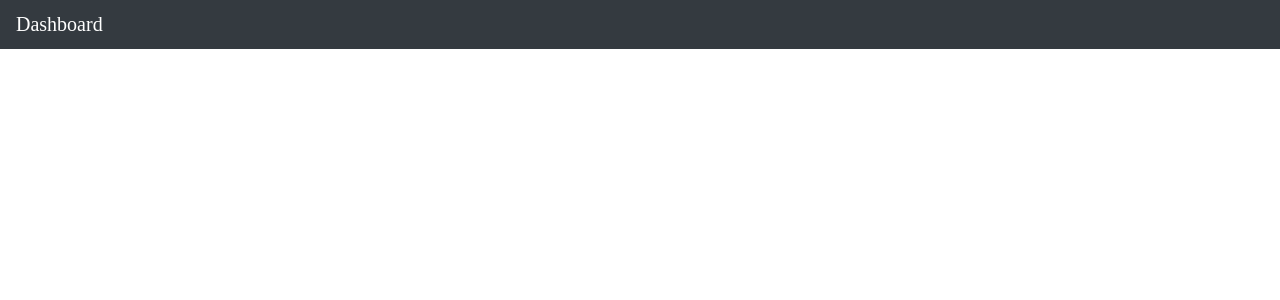
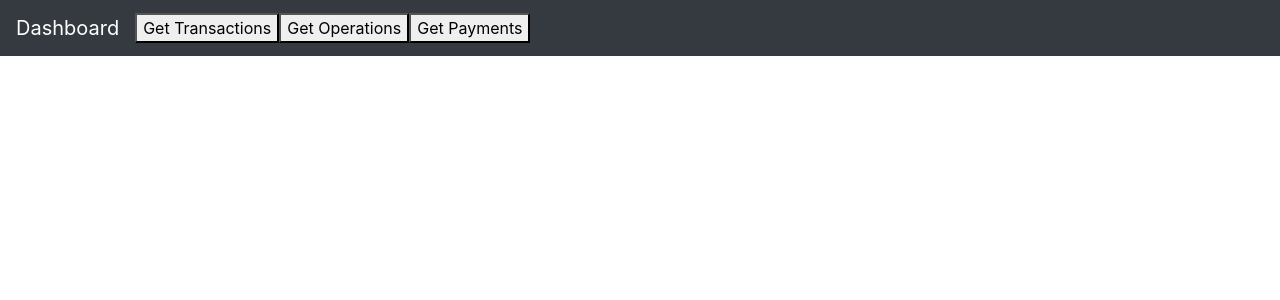
Before and after one commit to domengabrovsek/crypto-dashboard, a Vue app in the folder client/: page / in a window 1280 px wide. Shown: the top 300 px of the page. Built offline with nearby package versions, Linux system fonts and the light colour scheme.

Commit message:
Added cors to all endpoints, basic frontend in vue

```diff
--- a/client/src/App.vue
+++ b/client/src/App.vue
@@ -1,23 +1,79 @@
 <template>
   <div id="app">
+
       <header>
-      <!-- Fixed navbar -->
         <nav class="navbar navbar-expand-md navbar-dark fixed-top bg-dark">
           <a class="navbar-brand" href="#">Dashboard</a>
+          <button class="btn-default" @click="getTransactions()">Get Transactions</button>
+          <button class="btn-default" @click="getOperations()">Get Operations</button>
+          <button class="btn-default" @click="getPayments()">Get Payments</button>
         </nav>
       </header>
+
+      <div class ="container-fluid justify-content-center " >
+        <table v-if="response" class="table table-striped table-dark">
+          <thead>
+            <tr>
+              <th scope="col" v-for="column in response.columns" :key="column">{{ column }}</th>
+            </tr>
+          </thead>
+          <tbody>
+            <tr v-for="row in response.data" :key="row.id">
+              <td v-for="column in response.columns" :key="column">{{ row[column] }}</td>
+            </tr>
+          </tbody>
+        </table>
       </div>
+    </div>
+
 </template>
 
 <script>
+import axios from 'axios';
+
+const host = 'http://localhost:3030';
+
 export default {
   data() {
-    return {};
+    return {
+      response: {
+        columns: null,
+        data: null,
       },
-  methods: {},
+    };
+  },
+  methods: {
+    getTransactions() {
+      axios.get(`${host}/public/stellar/transactions`).then((response) => {
+        this.response = {
+          columns: Object.keys(response.data[0]),
+          data: response.data,
+        };
+      });
+    },
+    getPayments() {
+      axios.get(`${host}/public/stellar/payments`).then((response) => {
+        this.response = {
+          columns: Object.keys(response.data[0]),
+          data: response.data,
+        };
+      });
+    },
+    getOperations() {
+      axios.get(`${host}/public/stellar/operations`).then((response) => {
+        this.response = {
+          columns: Object.keys(response.data[0]),
+          data: response.data,
+        };
+      });
+    },
+  },
 };
 </script>
 
-<style scoped>
-@import "~bootstrap/dist/css/bootstrap.css";
+<style>
+
+table {
+  margin-top: 56px
+}
 </style>
--- a/client/src/main.js
+++ b/client/src/main.js
@@ -1,6 +1,10 @@
 import Vue from 'vue';
 import App from './App.vue';
+import 'axios';
+import 'jquery';
+import 'popper.js';
 import 'bootstrap';
+import 'bootstrap/dist/css/bootstrap.min.css';
 
 Vue.config.productionTip = false;
 
```
Also changed, not shown: 2 other files (tests, documents, lock files or other folders). Lines whose indentation alone changed are shown as unchanged.
